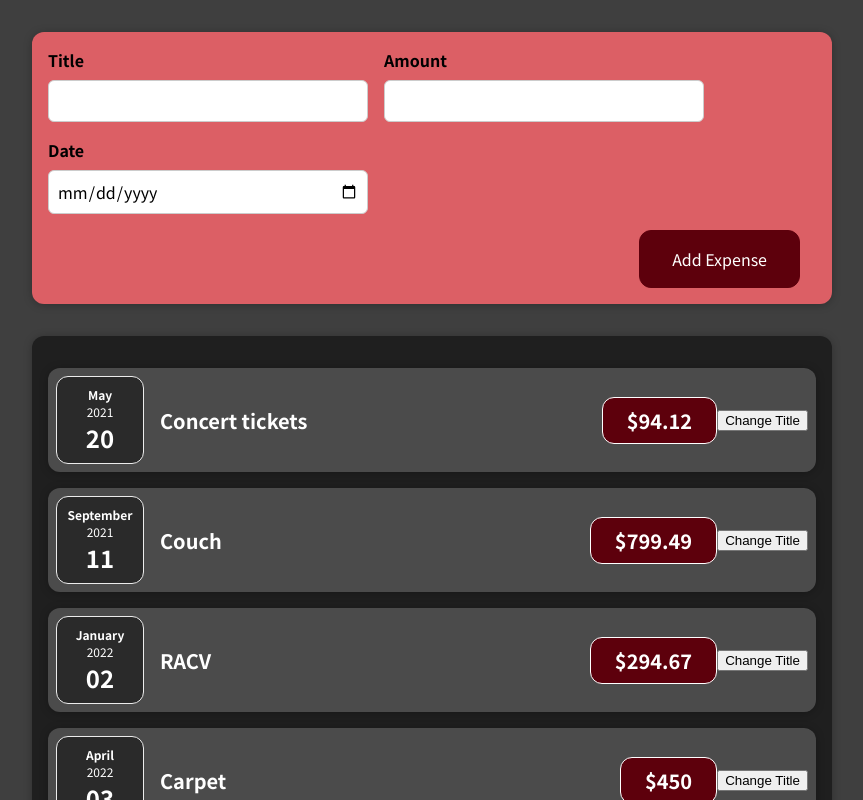
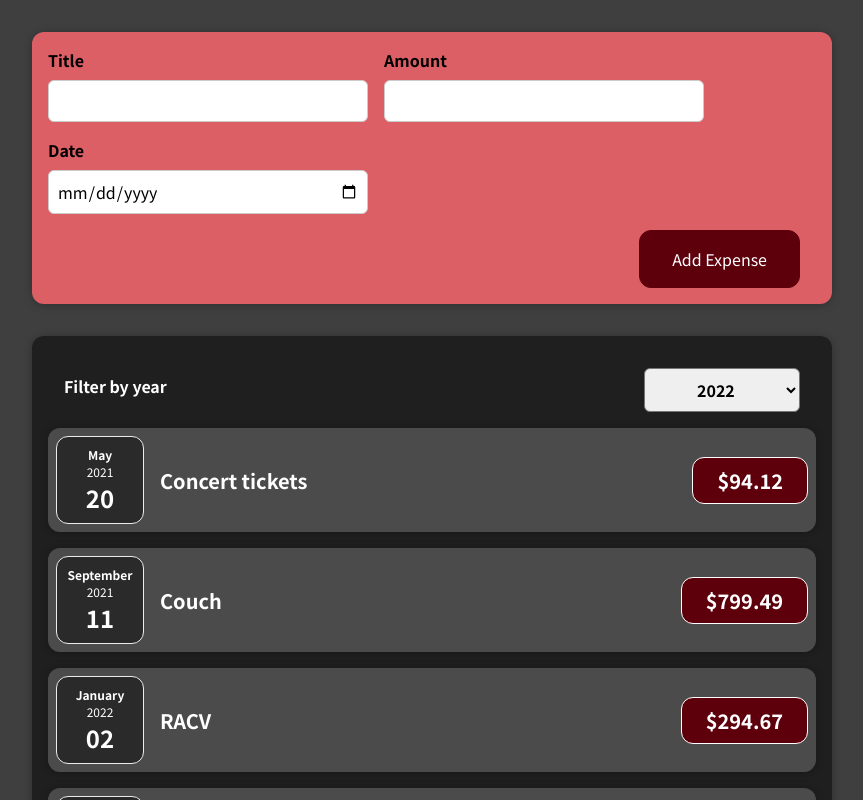
Before and after one commit to stephaniejchan8/react-complete-guide, a React (Create React App) app: page / in a window 1280 px wide. Shown: the top 800 px of the page, without its empty margins (208-1071 px from the left). Built offline with nearby package versions, Linux system fonts and the light colour scheme.

Commit message:
added expense filter, removed demo button

```diff
--- a/src/components/Expenses/ExpenseItem.js
+++ b/src/components/Expenses/ExpenseItem.js
@@ -1,24 +1,15 @@
-import { useState } from 'react';
-
 import './ExpenseItem.css';
 import ExpenseDate from './ExpenseDate';
 import Card from '../UI/Card';
 
 function ExpenseItem(props) {
-  const [title, setTitle] = useState(props.title);
-
-  const clickHandler = () => {
-    setTitle('!');
-  }
-
   return (
     <Card className="expense-item">
         <ExpenseDate date={props.date} />
         <div className='expense-item__description'>
-          <h2>{title}</h2>
+          <h2>{props.title}</h2>
           <div className='expense-item__price'>${props.amount}</div>
         </div>
-        <button onClick={clickHandler}>Change Title</button>
     </Card>
   );
 }
--- a/src/components/Expenses/Expenses.js
+++ b/src/components/Expenses/Expenses.js
@@ -1,10 +1,19 @@
+import {useState} from 'react';
 import Card from "../UI/Card";
+import ExpensesFilter from "./ExpensesFilter";
 import ExpenseItem from "./ExpenseItem";
 import './Expenses.css';
 
 function Expenses(props) {
+  const [enteredYear, setEnteredYear] = useState('2022');
+  const filterYearHandler = (filterYear) => {
+    setEnteredYear(filterYear);
+  }
+
   return (
+    <div>
       <Card className='expenses'>
+      <ExpensesFilter selectedYear={enteredYear} onFilterYear={filterYearHandler}/>
         <ExpenseItem
           title={props.expenses[0].title}
           amount={props.expenses[0].amount}
@@ -22,6 +31,8 @@
           amount={props.expenses[3].amount}
           date={props.expenses[3].date} />
       </Card>
+
+    </div>
   );
 }
 
--- /dev/null
+++ b/src/components/Expenses/ExpensesFilter.css
@@ -0,0 +1,24 @@
+.expenses-filter {
+  color: white;
+  padding: 0 1rem;
+}
+
+.expenses-filter__control {
+  display: flex;
+  width: 100%;
+  align-items: center;
+  justify-content: space-between;
+  margin: 1rem 0;
+}
+
+.expenses-filter label {
+  font-weight: bold;
+  margin-bottom: 0.5rem;
+}
+
+.expenses-filter select {
+  font: inherit;
+  padding: 0.5rem 3rem;
+  font-weight: bold;
+  border-radius: 6px;
+}
--- /dev/null
+++ b/src/components/Expenses/ExpensesFilter.js
@@ -0,0 +1,25 @@
+// import {useState} from 'react';
+import './ExpensesFilter.css';
+
+const ExpensesFilter = (props) => {
+  // const [filterYear, setFilterYear] = useState('');
+  const filterChangeHandler = (event) => {
+    // setFilterYear(event.target.value);
+    props.onFilterYear(event.target.value);
+  };
+
+  return (
+    <div className='expenses-filter'>
+      <div className='expenses-filter__control'>
+        <label>Filter by year</label>
+        <select value={props.selectedYear} onChange={filterChangeHandler}>
+          <option value='2022'>2022</option>
+          <option value='2021'>2021</option>
+          <option value='2020'>2020</option>
+        </select>
+      </div>
+    </div>
+  );
+};
+
+export default ExpensesFilter;
--- a/src/components/NewExpense/ExpenseForm.js
+++ b/src/components/NewExpense/ExpenseForm.js
@@ -56,7 +56,7 @@
         </div>
         <div className='new-expense__control'>
           <label>Date</label>
-          <input type="date" min='2021-01-01' max='2022-12-31' value={enteredDate} onChange={dateChangeHandler} />
+          <input type="date" min='2020-01-01' max='2022-12-31' value={enteredDate} onChange={dateChangeHandler} />
         </div>
       </div>
       <div className='new-expense__actions'>
```
Also changed, not shown: 1 other file (tests, documents, lock files or other folders). Lines whose indentation alone changed are shown as unchanged.
